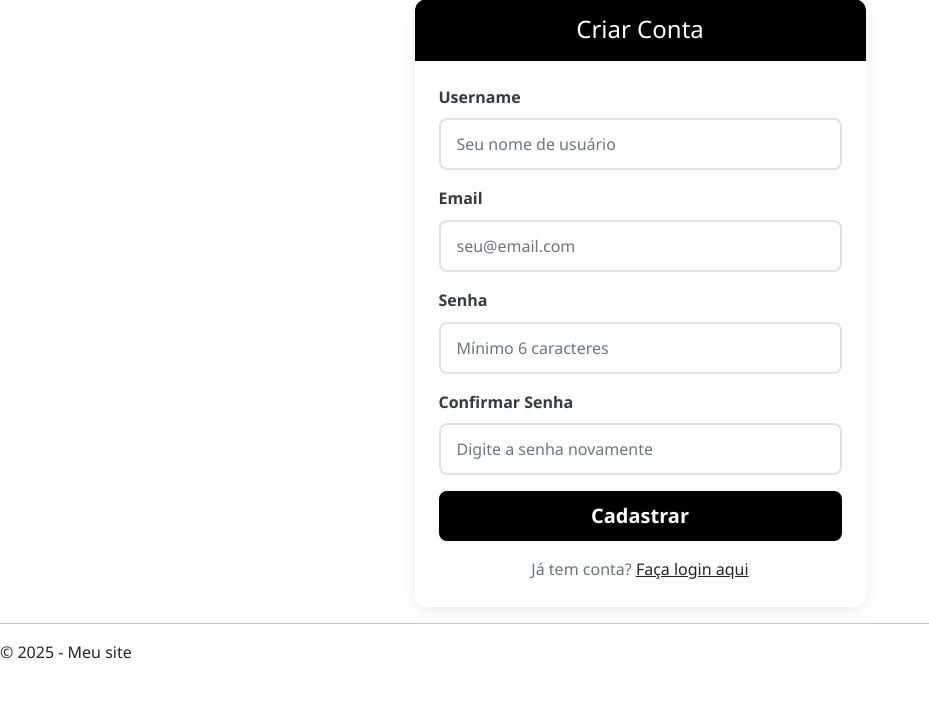
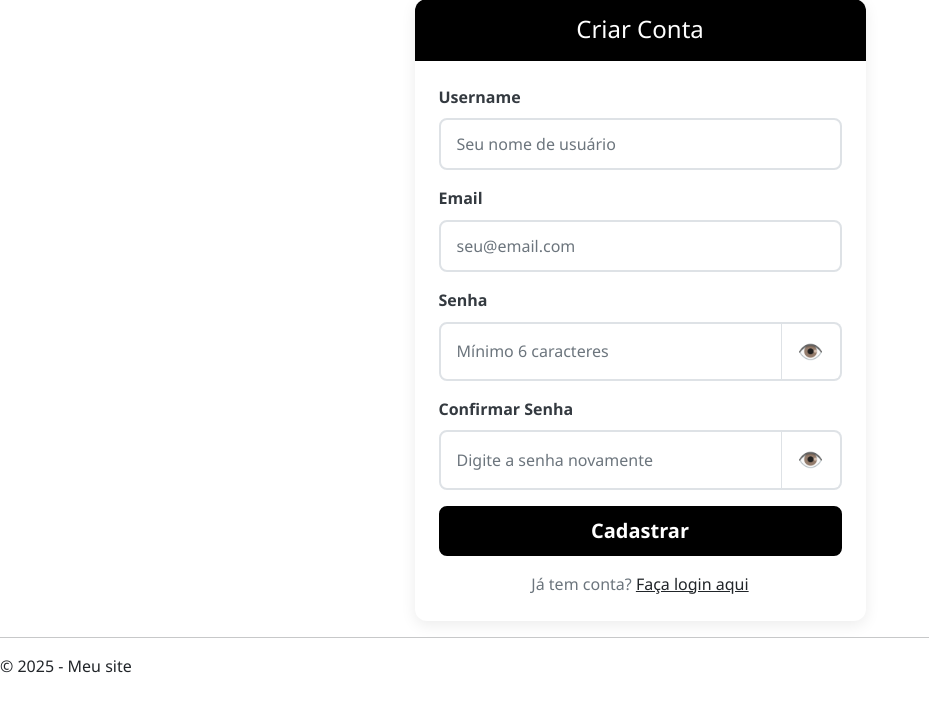
Before and after one commit to jefferson1707/projeto_chat, a Flask app: page /auth/register in a window 1280 px wide. Shown: the part 98-800 px from the top of the page, without its empty margins (0-929 px from the left). Run offline with Flask 3, Linux system fonts and the light colour scheme.

Commit message:
Modificações nos templates login e register senha

```diff
--- a/app/static/css/style.css
+++ b/app/static/css/style.css
@@ -100,7 +100,8 @@ body {
     margin-bottom: 0.5rem;
 }
 
-/* Password Toggle Styles - ESTILOS MELHORADOS */
+
+/* Password Toggle Styles */
 .input-group .btn {
     border-left: 0;
     border-color: var(--gray-300);
@@ -129,16 +130,7 @@ body {
     background-color: var(--gray-100);
 }
 
-.input-group .form-control:focus {
-    box-shadow: none;
-    border-color: var(--primary-black);
-}
-
-.input-group .form-control:focus + .btn {
-    border-color: var(--primary-black);
-}
-
-/* Estilos específicos para o ícone do olho */
+/* Estilos específicos para o emoji do olho */
 .password-toggle-btn {
     cursor: pointer;
     border-top-left-radius: 0;
@@ -147,86 +139,28 @@ body {
     border-left: none;
 }
 
-.password-toggle-btn .fas {
-    font-size: 1.2rem;
-    color: var(--gray-700);
-    transition: all 0.2s ease;
-    width: 20px;
-    height: 20px;
-    display: flex;
-    align-items: center;
-    justify-content: center;
+.eye-emoji {
+    font-size: 1.3rem;
+    transition: all 0.3s ease;
+    display: inline-block;
+    filter: grayscale(0.3);
 }
 
-.password-toggle-btn:hover .fas {
-    color: var(--primary-black);
-    transform: scale(1.2);
+.password-toggle-btn:hover .eye-emoji {
+    transform: scale(1.3);
+    filter: grayscale(0);
 }
 
 /* Estado quando a senha está visível */
-.password-toggle-btn.active .fas {
-    color: var(--primary-black);
-}
-
-/* Melhora a aparência do grupo de input */
-.input-group {
-    border-radius: 8px;
-    overflow: hidden;
-}
-
-.input-group .form-control {
-    border-right: none;
-}
-
-.input-group .form-control:focus {
-    border-right: none;
-}
-
-/* Estilos para diferentes estados */
-.password-toggle-btn {
-    position: relative;
-    overflow: hidden;
-}
-
-.password-toggle-btn::before {
-    content: '';
-    position: absolute;
-    top: 0;
-    left: 0;
-    right: 0;
-    bottom: 0;
-    background: transparent;
-    transition: background-color 0.2s ease;
-}
-
-.password-toggle-btn:hover::before {
-    background: rgba(0, 0, 0, 0.05);
+.password-toggle-btn.active .eye-emoji {
+    filter: grayscale(0);
+    transform: scale(1.2);
 }
 
 /* Efeito de foco acessível */
 .password-toggle-btn:focus-visible {
     outline: 2px solid var(--primary-black);
     outline-offset: 2px;
-}
-
-/* Estados para o ícone específico */
-.password-toggle-btn .fa-eye {
-    color: var(--gray-600);
-}
-
-.password-toggle-btn .fa-eye-slash {
-    color: var(--gray-800);
-}
-
-/* Hover states específicos */
-.password-toggle-btn:hover .fa-eye {
-    color: var(--primary-black);
-    transform: scale(1.2);
-}
-
-.password-toggle-btn:hover .fa-eye-slash {
-    color: var(--primary-black);
-    transform: scale(1.2);
 }
 
 /* Adiciona uma sombra sutil no hover */
@@ -238,6 +172,18 @@ body {
 .input-group:has(.form-control:focus) .password-toggle-btn {
     border-color: var(--primary-black);
     background-color: var(--gray-50);
+}
+
+/* Responsive para o emoji */
+@media (max-width: 768px) {
+    .eye-emoji {
+        font-size: 1.2rem;
+    }
+
+    .input-group .btn {
+        padding: 0.65rem 0.8rem;
+        min-width: 45px;
+    }
 }
 
 /* Alerts */
--- a/app/templates/auth/login.html
+++ b/app/templates/auth/login.html
@@ -30,8 +30,8 @@
                         {{ form.senha.label(class="form-label") }}
                         <div class="input-group">
                             {{ form.senha(class="form-control", placeholder="Sua senha", id="password-field") }}
-                            <button type="button" class="btn btn-outline-secondary" id="toggle-password">
-                                <i class="fas fa-eye" id="toggle-icon"></i>
+                            <button type="button" class="btn btn-outline-secondary password-toggle-btn" id="toggle-password">
+                                <span class="eye-emoji" id="toggle-icon">👁️</span>
                             </button>
                         </div>
                         {% if form.senha.errors %}
--- a/app/templates/auth/register.html
+++ b/app/templates/auth/register.html
@@ -43,7 +43,7 @@
                         <div class="input-group">
                             {{ form.senha(class="form-control", placeholder="Mínimo 6 caracteres", id="password-field") }}
                             <button type="button" class="btn btn-outline-secondary password-toggle-btn" id="toggle-password">
-                                <i class="fas fa-eye" id="toggle-icon"></i>
+                                <span class="eye-emoji" id="toggle-icon">👁️</span>
                             </button>
                         </div>
                         {% if form.senha.errors %}
@@ -60,7 +60,7 @@
                         <div class="input-group">
                             {{ form.confirmar_senha(class="form-control", placeholder="Digite a senha novamente", id="confirm-password-field") }}
                             <button type="button" class="btn btn-outline-secondary password-toggle-btn" id="toggle-confirm-password">
-                                <i class="fas fa-eye" id="toggle-confirm-icon"></i>
+                                <span class="eye-emoji" id="toggle-confirm-icon">👁️</span>
                             </button>
                         </div>
                         {% if form.confirmar_senha.errors %}
```
Also changed, not shown: app/static/js/main.js (+6 -36 lines).
